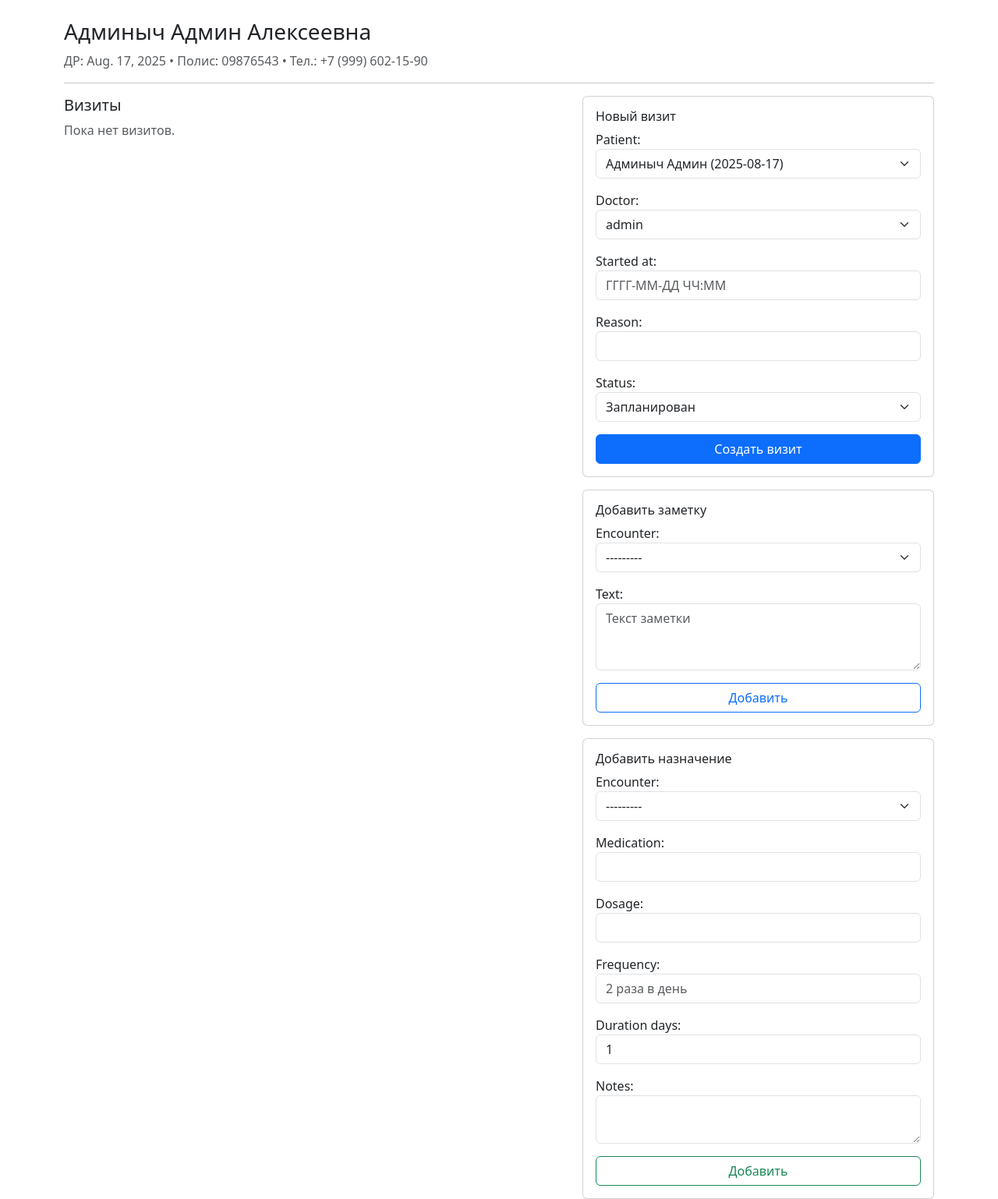
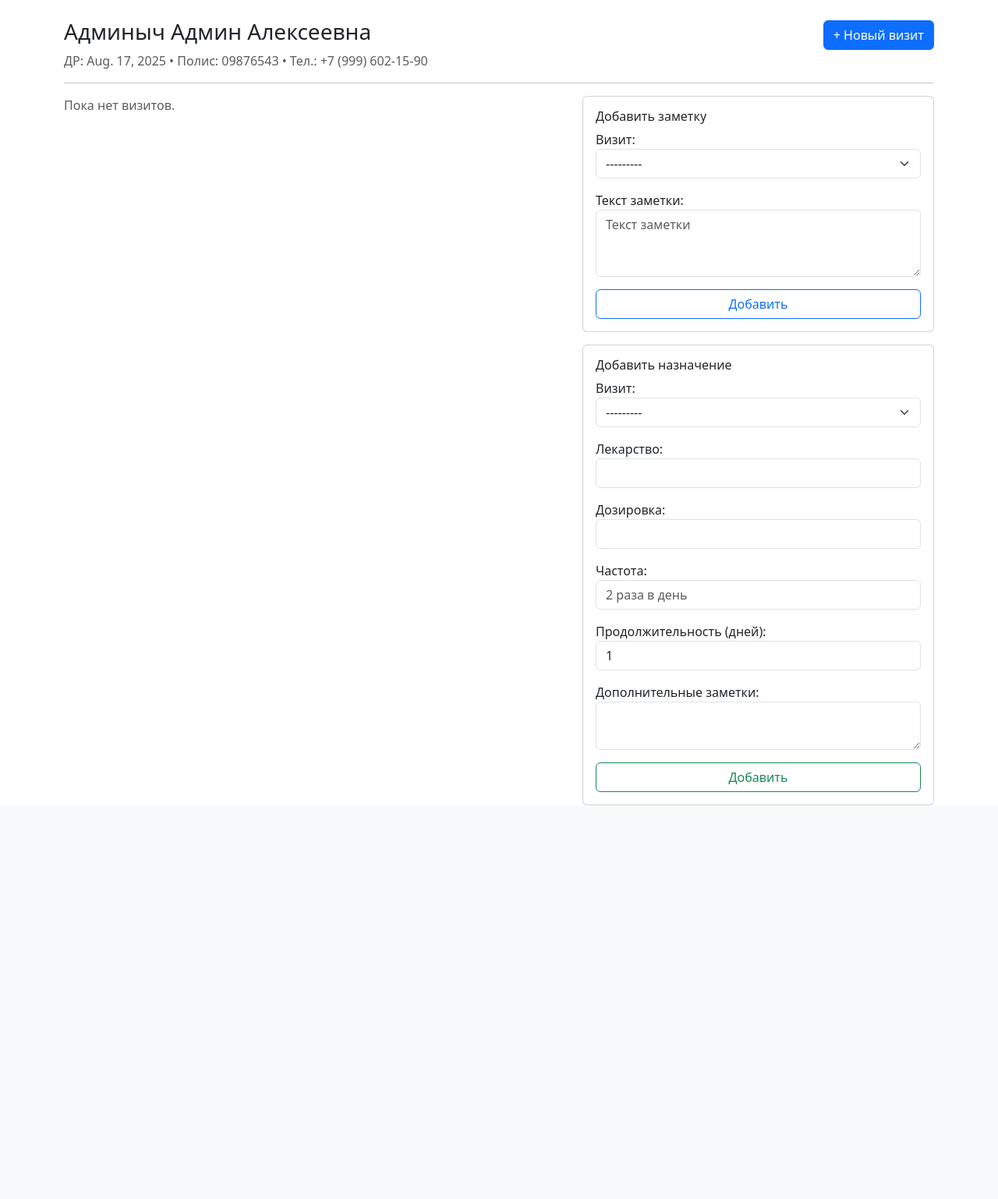
Before and after one commit to nikita-57/CRM_Hospital, a Django app: page /patients/2/ in a window 1280 px wide. Shown: the part 56-1594 px from the top of the page at 78% size. After the commit the page ends 1089 px from the top, so only its background shows below. Run offline with Django 5.2, Linux system fonts and the light colour scheme; a user stored in the database is signed in; data comes from the database, SQL or seed files in the repository; both versions use the stored data as it was after the commit.

Commit message:
add new encounter model and forms

```diff
--- a/clinical/models.py
+++ b/clinical/models.py
@@ -13,6 +13,16 @@ class Encounter(models.Model):
     finished_at = models.DateTimeField(null=True, blank=True)
     reason = models.CharField(max_length=255, blank=True)
     status = models.CharField(max_length=20, choices=Status.choices, default=Status.PLANNED)
+    class Meta:
+        verbose_name = "Визит"
+        verbose_name_plural = "Визиты"
+
+    def __str__(self):
+        started = self.started_at.strftime("%Y-%m-%d %H:%M") if self.started_at else "не начат"
+        status = self.get_status_display()
+        return f"Визит {self.id} ({started}, {status}) - {self.patient}"
+        reason = self.reason if self.reason else "без причины"
+        return f"Визит {self.id} ({started}, {status}) - {self.patient} ({reason})"
 
 class Note(models.Model):
     encounter = models.ForeignKey(Encounter, on_delete=models.CASCADE, related_name="notes")
--- a/templates/base.html
+++ b/templates/base.html
@@ -67,6 +67,11 @@
         {% endfor %}
         {% block content %}{% endblock %}
     </div>
+          <script src="https://cdn.jsdelivr.net/npm/bootstrap@5.3.3/dist/js/bootstrap.bundle.min.js"></script>
+      <link rel="stylesheet" href="https://cdn.jsdelivr.net/npm/flatpickr/dist/flatpickr.min.css">
+  <script src="https://cdn.jsdelivr.net/npm/flatpickr"></script>
+  <script src="https://cdn.jsdelivr.net/npm/imask"></script>
+  {% block extra_scripts %}{% endblock %}
 </body>
 
 </html>
--- a/templates/patients/detail.html
+++ b/templates/patients/detail.html
@@ -1,22 +1,43 @@
 {% extends "base.html" %}
 {% block title %}Карточка пациента — MedCRM{% endblock %}
 {% block content %}
-<h3>{{ object.last_name }} {{ object.first_name }}{% if object.middle_name %} {{ object.middle_name }}{% endif %}</h3>
+
+<div class="d-flex align-items-center justify-content-between">
+    <h3>{{ object.last_name }} {{ object.first_name }}{% if object.middle_name %} {{ object.middle_name }}{% endif %}
+    </h3>
+
+    {% if user.role in "ADMIN DOC NUR" %}
+    <button class="btn btn-primary" data-bs-toggle="modal" data-bs-target="#encounterModal">
+        + Новый визит
+    </button>
+    {% endif %}
+</div>
+
 <p class="text-muted">ДР: {{ object.birth_date }} • Полис: {{ object.insurance_number }} • Тел.: {{ object.phone }}</p>
 <hr>
 
 <div class="row">
     <div class="col-md-7">
-        <h5>Визиты</h5>
+        <!-- список визитов как было -->
         {% if encounters %}
         {% for e in encounters %}
         <div class="border rounded p-2 mb-2">
-            <b>{{ e.started_at }}</b> — {{ e.get_status_display }} — {{ e.reason|default:"Без причины" }}
-            {% if e.finished_at %}<span class="badge text-bg-secondary ms-2">завершён</span>{% endif %}
+            <b>{{ e.started_at|date:"d.m.Y H:i" }}</b> — {{ e.get_status_display }} — {{ e.reason|default:"Без причины"
+            }}
+            {% if not e.finished_at and user.role in "ADMIN DOC NUR" %}
+            <form method="post" class="d-inline ms-2">
+                {% csrf_token %}
+                <input type="hidden" name="action" value="close_encounter">
+                <input type="hidden" name="encounter_id" value="{{ e.id }}">
+                <button class="btn btn-sm btn-outline-secondary">Закрыть визит</button>
+            </form>
+            {% endif %}
+            {% if e.finished_at %}
+            <span class="badge text-bg-secondary ms-2">завершён {{ e.finished_at|date:"d.m.Y H:i" }}</span>
+            {% endif %}
 
             {% if e.notes.all %}
-            <div class="mt-2">
-                <b>Заметки:</b>
+            <div class="mt-2"><b>Заметки:</b>
                 <ul class="mb-1">
                     {% for n in e.notes.all %}
                     <li>{{ n.created_at|date:"d.m.Y H:i" }} — {{ n.text }} <span class="text-muted">({{
@@ -36,6 +57,17 @@
                 </ul>
             </div>
             {% endif %}
+
+            {% if e.attachments.all %}
+            <div class="mt-2"><b>Файлы:</b>
+                <ul class="mb-0">
+                    {% for a in e.attachments.all %}
+                    <li><a href="{{ a.file.url }}" target="_blank">{{ a.title|default:a.file.name }}</a> <span
+                            class="text-muted">({{ a.uploaded_at|date:"d.m.Y H:i" }})</span></li>
+                    {% endfor %}
+                </ul>
+            </div>
+            {% endif %}
         </div>
         {% endfor %}
         {% else %}
@@ -44,19 +76,8 @@
     </div>
 
     <div class="col-md-5">
+        <!-- здесь оставь формы заметок/назначений/вложений как было -->
         {% if user.role in "ADMIN DOC NUR" %}
-        <div class="card mb-3">
-            <div class="card-body">
-                <h6 class="card-title">Новый визит</h6>
-                <form method="post">
-                    {% csrf_token %}
-                    <input type="hidden" name="action" value="add_encounter">
-                    {{ encounter_form.as_p }}
-                    <button class="btn btn-primary w-100">Создать визит</button>
-                </form>
-            </div>
-        </div>
-
         <div class="card mb-3">
             <div class="card-body">
                 <h6 class="card-title">Добавить заметку</h6>
@@ -83,4 +104,67 @@
         {% endif %}
     </div>
 </div>
+
+{% if user.role in "ADMIN DOC NUR" %}
+<!-- MODAL: Добавить визит -->
+<div class="modal fade" id="encounterModal" tabindex="-1" aria-labelledby="encounterModalLabel" aria-hidden="true">
+    <div class="modal-dialog">
+        <div class="modal-content">
+            <form method="post">
+                <div class="modal-header">
+                    <h5 class="modal-title" id="encounterModalLabel">Новый визит</h5>
+                    <button type="button" class="btn-close" data-bs-dismiss="modal" aria-label="Закрыть"></button>
+                </div>
+                <div class="modal-body">
+                    {% csrf_token %}
+                    <input type="hidden" name="action" value="add_encounter">
+                    {{ encounter_form.as_p }}
+                    {% if encounter_form.errors %}
+                    <div class="alert alert-danger mt-2 mb-0">
+                        Проверьте поля формы.
+                    </div>
+                    {% endif %}
+                </div>
+                <div class="modal-footer">
+                    <button type="button" class="btn btn-outline-secondary" data-bs-dismiss="modal">Отмена</button>
+                    <button class="btn btn-primary">Создать визит</button>
+                </div>
+            </form>
+        </div>
+    </div>
+</div>
+{% endif %}
+
 {% endblock %}
+
+{% block extra_scripts %}
+<script>
+    // если сервер сказал «нужно открыть модалку» (ошибка валидации) — откроем её
+    {% if open_modal == "encounter" %}
+    const showEncounter = () => {
+        const m = new bootstrap.Modal(document.getElementById('encounterModal'));
+        m.show();
+    };
+    if (document.readyState === 'complete') showEncounter();
+    else document.addEventListener('DOMContentLoaded', showEncounter);
+    {% endif %}
+
+    // Инициализируем flatpickr внутри модалки при открытии (на случай динамики)
+    const encModalEl = document.getElementById('encounterModal');
+    if (encModalEl) {
+        encModalEl.addEventListener('shown.bs.modal', () => {
+            document.querySelectorAll('#encounterModal .js-datetime').forEach(el => {
+                if (!el._fp) {
+                    flatpickr(el, {
+                        enableTime: true,
+                        time_24hr: true,
+                        dateFormat: 'Y-m-d H:i',
+                        allowInput: true,
+                        locale: 'ru'
+                    });
+                }
+            });
+        });
+    }
+</script>
+{% endblock %}
--- a/web/forms.py
+++ b/web/forms.py
@@ -72,6 +72,10 @@ class NoteForm(forms.ModelForm):
     class Meta:
         model = Note
         fields = ["encounter", "text"]
+        labels = {
+            "encounter": "Визит",
+            "text": "Текст заметки",
+        }
         widgets = {
             "encounter": forms.Select(attrs={"class": "form-select"}),
             "text": forms.Textarea(attrs={"class": "form-control", "rows": 3, "placeholder": "Текст заметки"}),
@@ -81,6 +85,14 @@ class PrescriptionForm(forms.ModelForm):
     class Meta:
         model = Prescription
         fields = ["encounter", "medication", "dosage", "frequency", "duration_days", "notes"]
+        labels = {
+            "encounter": "Визит",
+            "medication": "Лекарство",
+            "dosage": "Дозировка",
+            "frequency": "Частота",
+            "duration_days": "Продолжительность (дней)",
+            "notes": "Дополнительные заметки",
+        }
         widgets = {
             "encounter": forms.Select(attrs={"class": "form-select"}),
             "medication": forms.TextInput(attrs={"class": "form-control"}),
--- a/web/views.py
+++ b/web/views.py
@@ -67,7 +67,10 @@ class PatientDetail(RoleRequiredMixin, DetailView):
             else:
                 messages.error(request, f"Ошибка: {form.errors}")
             return redirect(self.request.path)
-
+            context = self.get_context_data()
+            context["encounter_form"] = form
+            context["open_madal"] = "encounter"
+            return self.render_to_response(context)
         if action == "add_note":
             if request.user.role not in {"ADMIN","DOC","NUR"}:
                 messages.error(request, "Нет прав добавлять заметки.")
```
Also changed, not shown: db.sqlite3.
